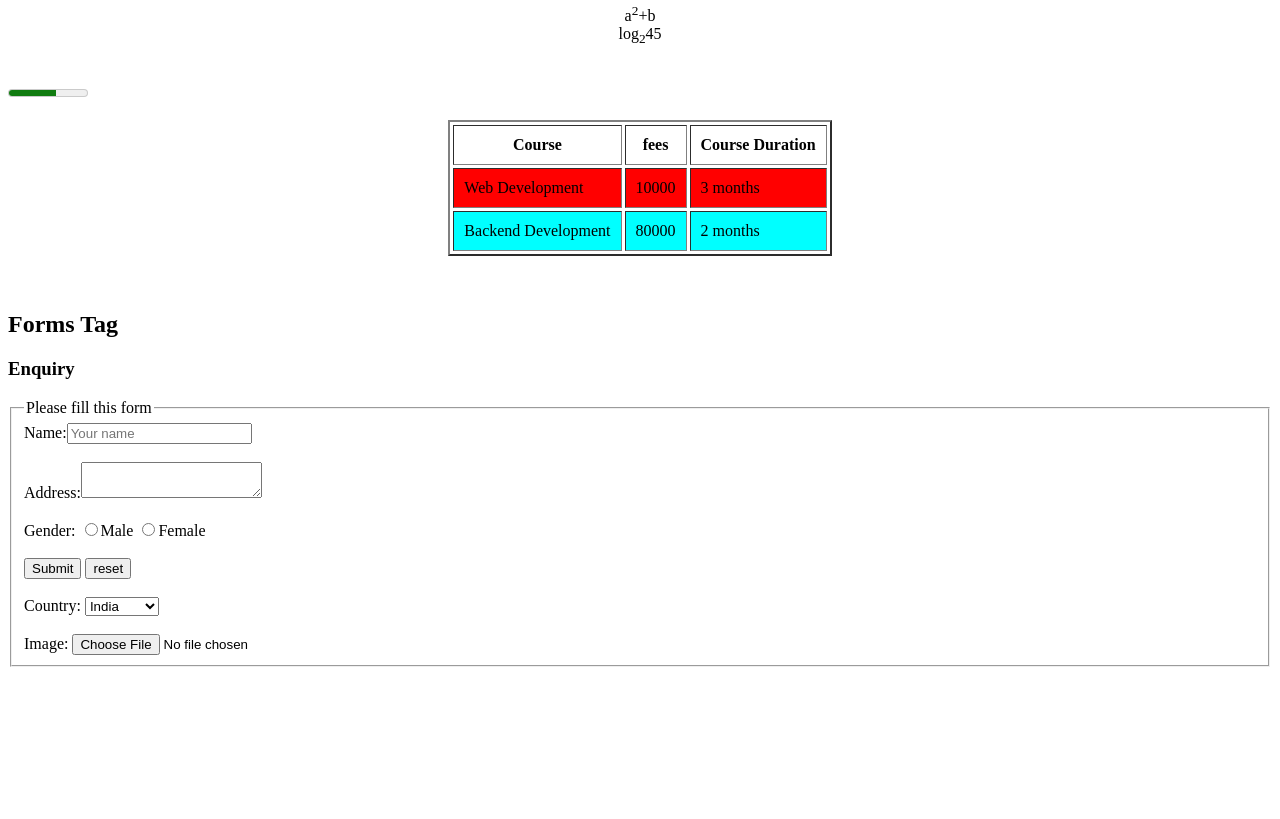
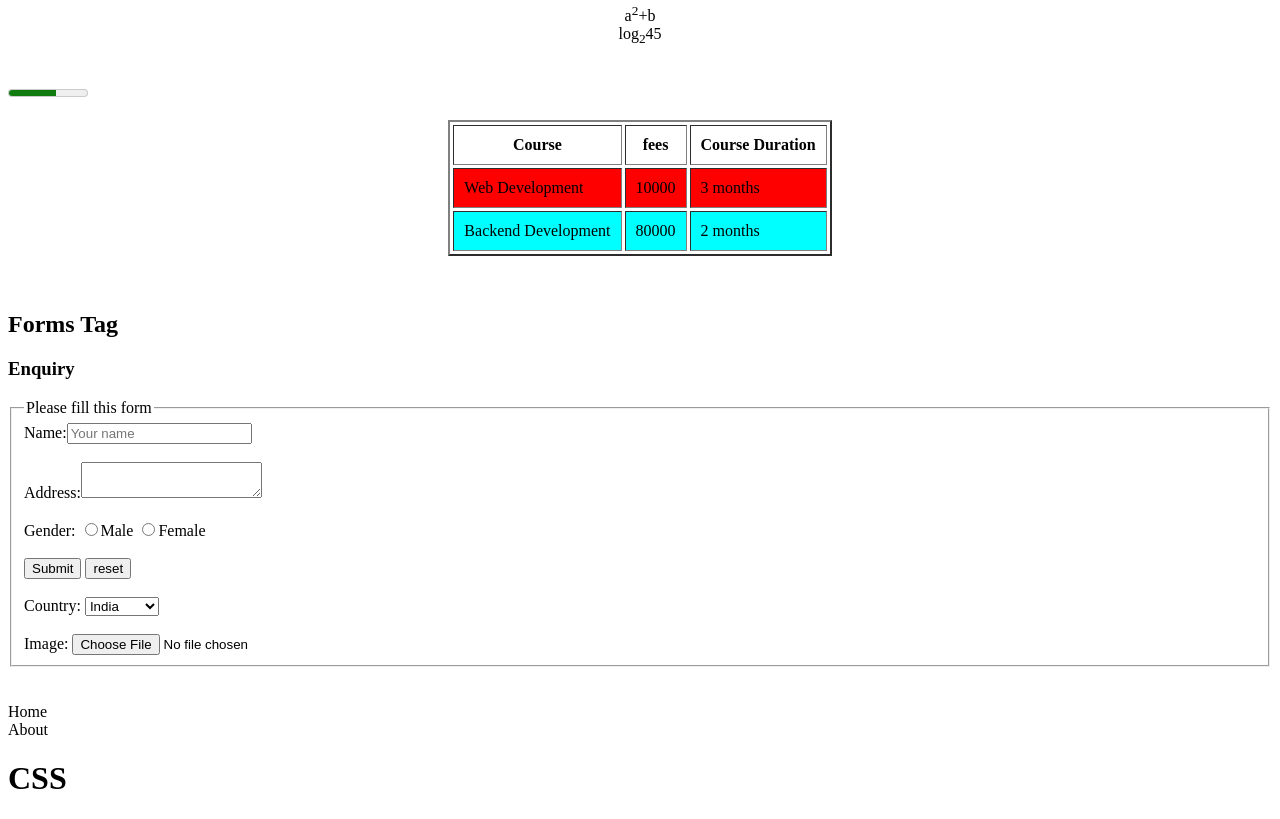
Before and after one commit to mrvishalsharma01/web-development, a plain HTML site: page index.html in a window 1280 px wide. Shown: the part 1332-2151 px from the top of the page. Before the commit the page ends 2007 px from the top, so only its background shows below. Drawn offline with Linux system fonts and the light colour scheme.

Commit message:
completed full html

```diff
--- a/index.html
+++ b/index.html
@@ -132,10 +132,19 @@
     <input type="file" name="image"/>
 </fieldset>
 </form>
+<br/>
+<br/>
 
+<div>
+    <div>
+        Home
+    </div>
+    <div>
+        About
+    </div>
+</div>
 
-
-
+<h1>CSS</h1>
 
 
 
```
